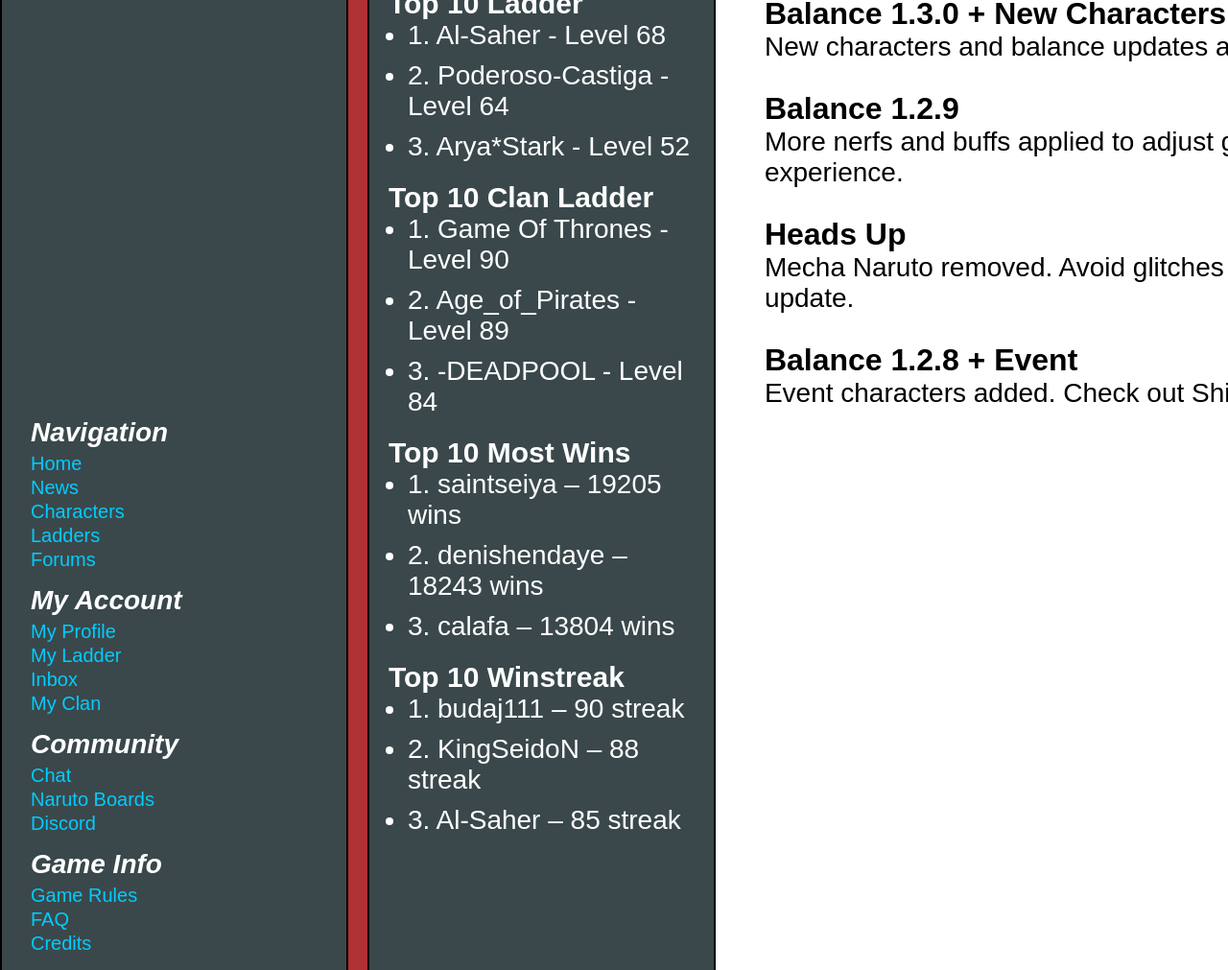
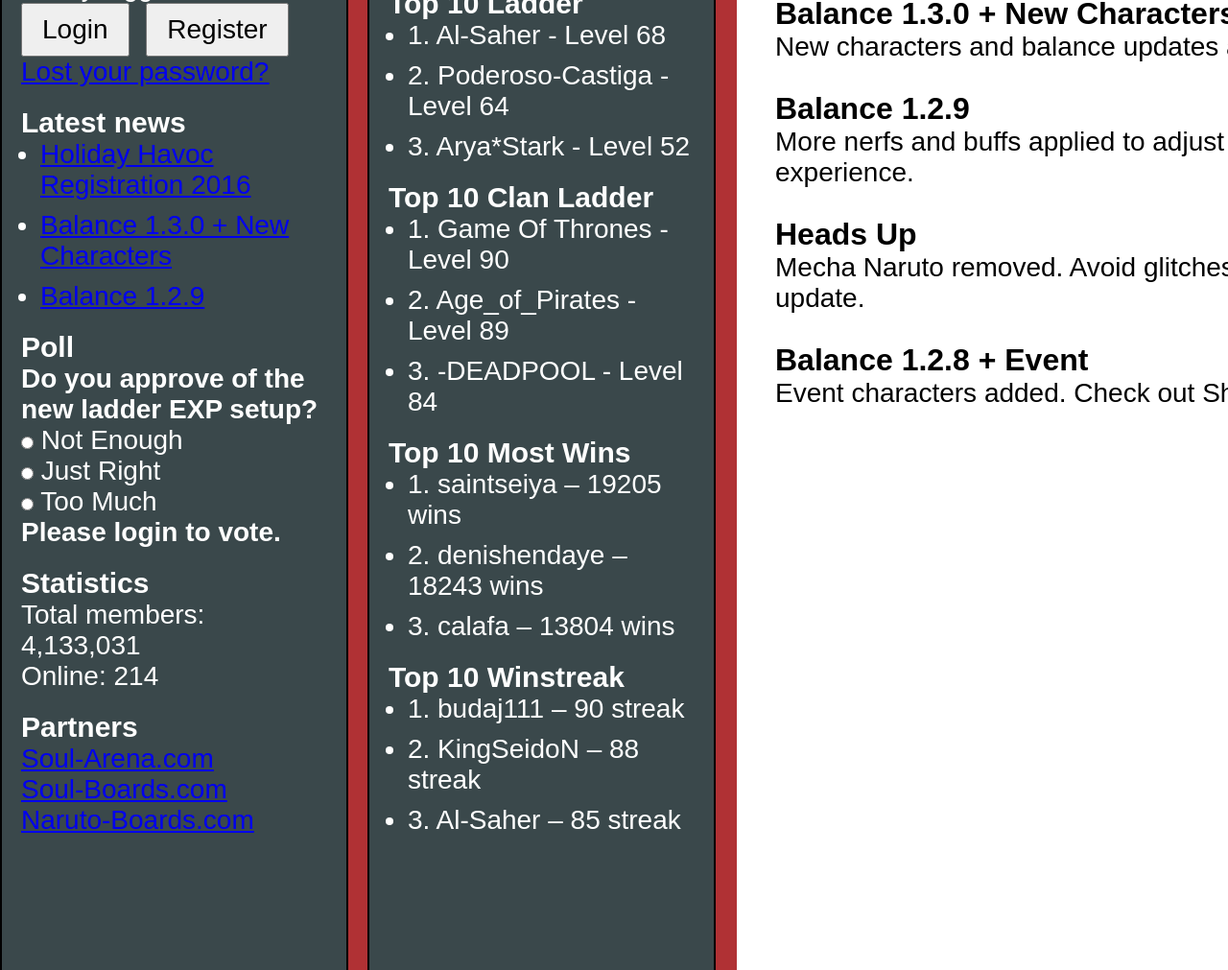
Before and after one commit to Ezaen/asora-arena, a website: page index.html in a window 1280 px wide. Shown: the part 671-1682 px from the top of the page at 96% size. Drawn offline with Linux system fonts and the light colour scheme.

Commit message:
fix: huge changes

```diff
--- a/index.html
+++ b/index.html
@@ -1,7 +1,7 @@
 <!DOCTYPE html>
 <html lang="en">
 <head>
-  <link rel="icon" type="image/png" href="/images/layout/favico.png" />
+
   <meta charset="UTF-8" />
   <meta name="viewport" content="width=1560, initial-scale=1.0" />
   <title>Naruto Arena Clone</title>
@@ -12,20 +12,18 @@
     <div id="top">
       <div id="logo">
         <div id="mainnavigation">
-          <img src="/images/nav/nav-1.png" class="nav-button" alt="button">
-          <img src="/images/nav/nav-2.png" class="nav-button" alt="button">
-          <img src="/images/nav/nav-3.png" class="nav-button" alt="button">
-          <img src="/images/nav/nav-4.png" class="nav-button" alt="button">
-          <img src="/images/nav/nav-5.png" class="nav-button" alt="button">
-          <img src="/images/nav/nav-6.png" class="nav-button" alt="button">
+          <img src="public/images/nav/nav-1.png" class="nav-button" alt="button">
+          <img src="public/images/nav/nav-2.png" class="nav-button" alt="button">
+          <img src="public/images/nav/nav-3.png" class="nav-button" alt="button">
+          <img src="public/images/nav/nav-4.png" class="nav-button" alt="button">
+          <img src="public/images/nav/nav-5.png" class="nav-button" alt="button">
+          <img src="public/images/nav/nav-6.png" class="nav-button" alt="button">
         </div>
       </div>
 
-      <div class="header-container">
       <div id="header">
         <div id="headerimg"></div>
         <div id="randomheader"></div>
-        </div>
       </div>
     </div>
 
@@ -33,35 +31,44 @@
       <div id="maincontent-row" style="display: flex; flex-direction: row;">
         <div id="sitenavigation1">
           <div id="leftlay">
-            <div class="nav">
-              <h4>Navigation</h4>
-              <a href="#">Home</a>
-              <a href="#">News</a>
-              <a href="#">Characters</a>
-              <a href="#">Ladders</a>
-              <a href="#">Forums</a>
+            <h4 class="block">Account</h4>
+            <input type="text" placeholder="username" maxlength="16" name="username"><br>
+            <input type="password" placeholder="password" name="password"><br>
+            <label><input type="checkbox" checked name="cookie"> Stay logged in</label><br>
+            <input type="submit" value="Login" class="button">
+            <input type="button" class="button" value="Register">
+            <br>
+            <a href="#"><u>Lost your password?</u></a>
 
-              <h4>My Account</h4>
-              <a href="#">My Profile</a>
-              <a href="#">My Ladder</a>
-              <a href="#">Inbox</a>
-              <a href="#">My Clan</a>
+            <h4 class="block">Latest news</h4>
+            <ul class="newst">
+              <li><a href="#">Holiday Havoc Registration 2016</a></li>
+              <li><a href="#">Balance 1.3.0 + New Characters</a></li>
+              <li><a href="#">Balance 1.2.9</a></li>
+            </ul>
 
-              <h4>Community</h4>
-              <a href="#">Chat</a>
-              <a href="#">Naruto Boards</a>
-              <a href="#">Discord</a>
+            <h4 class="block">Poll</h4>
+            <p><b>Do you approve of the new ladder EXP setup?</b></p>
+            <form>
+              <label><input type="radio" name="poll"> Not Enough</label><br>
+              <label><input type="radio" name="poll"> Just Right</label><br>
+              <label><input type="radio" name="poll"> Too Much</label><br>
+            </form>
+            <b>Please login to vote.</b>
 
-              <h4>Game Info</h4>
-              <a href="#">Game Rules</a>
-              <a href="#">FAQ</a>
-              <a href="#">Credits</a>
-            </div>
+            <h4 class="block">Statistics</h4>
+            <p>Total members: <span>4,133,031</span></p>
+            <p>Online: <span>214</span></p>
+
+            <h4 class="block">Partners</h4>
+            <a href="#">Soul-Arena.com</a><br>
+            <a href="#">Soul-Boards.com</a><br>
+            <a href="#">Naruto-Boards.com</a>
           </div>
 
           <div id="rightlay">
             <h4 class="block">Random Screenshot</h4>
-            <img src="/images/screenshots/random-screenshot.png" width="170" />
+            <img src="public/images/screenshots/random-screenshot.png" width="170" />
 
             <h4 class="block">Top 10 Ladder</h4>
             <ul>
@@ -93,7 +100,6 @@
           </div>
         </div>
 
-        <div class="header-container">
         <div id="container1">
           <h1>Naruto Arena</h1>
           <h2>Your #1 Naruto Online Multiplayer Game</h2>
@@ -116,6 +122,5 @@
       </div>
     </div>
   </div>
-  </div>
 </body>
 </html>
--- a/style.css
+++ b/style.css
@@ -19,14 +19,6 @@
     background-color: #b03134;
   }
 
-  .header-container {
-    width: 100%;
-    background: white;
-    display: flex;
-    flex-direction: row;
-    justify-content: center;
-  }
-
   /* === TOP SECTION === */
   #top {
     display: flex;
@@ -40,7 +32,7 @@
   #logo {
     width: 768px;
     height: 434px;
-    background-image: url('/images/layout/logo.png');
+    background-image: url('public/images/layout/logo.png');
     background-repeat: no-repeat;
     background-position: top right;
     position: relative;
@@ -89,12 +81,12 @@
 
   #headerimg {
     height: 146px;
-    background-image: url('/images/layout/header-top.png');
+    background-image: url('public/images/layout/header-top.png');
   }
 
   #randomheader {
     height: 287.46px;
-    background-image: url('/images/layout/header-banner.png');
+    background-image: url('p/images/layout/header-banner.png');
   }
 
   /* === CONTENT WRAPPER === */
@@ -130,34 +122,6 @@
   #leftlay {
     width: 362.92px;
     height: 1890.92px;
-    display: flex;
-    justify-content: center;
-    align-items: center;
-  }
-
-  .nav {
-    padding: 10px;
-    width: 100%;
-  }
-
-  .nav h4 {
-    color: white;
-    font-size: 28px;
-    font-weight: bold;
-    font-style: italic;
-    margin: 15px 0 5px;
-  }
-
-  .nav a {
-    color: #00ccff;
-    text-decoration: none;
-    display: block;
-    margin: 2px 0;
-    font-size: 20px;
-  }
-
-  .nav a:hover {
-    text-decoration: underline;
   }
 
   #rightlay {
```
Lines whose indentation alone changed are shown as unchanged.
